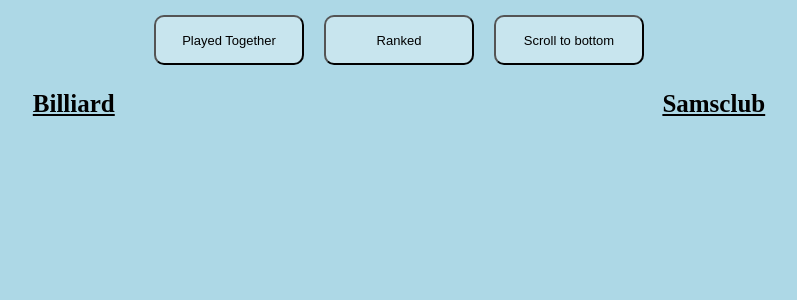
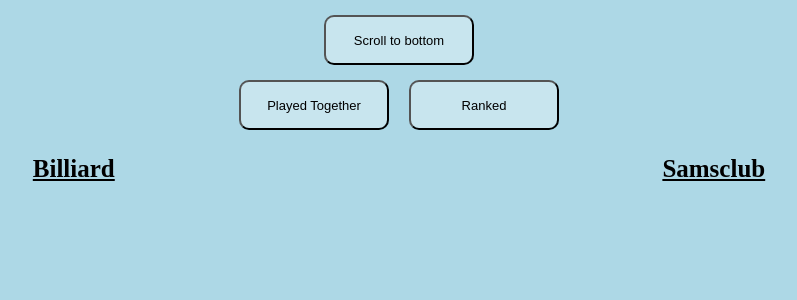
Before and after one commit to joej326/dota2, an Angular app: page / in a window 1280 px wide. Shown: the top 300 px of the page, without its empty margins (241-1038 px from the left). Built offline with nearby package versions, Linux system fonts and the light colour scheme; no server answers.

Commit message:
moved scroll to bottom button by itself

```diff
--- a/src/app/components/main/main.component.html
+++ b/src/app/components/main/main.component.html
@@ -1,8 +1,8 @@
 
+<button (click)="handleScrollToBottom()" class="scroll-to-bottom btn">Scroll to bottom</button>
 <div class="btn-container">
     <button (click)="handleFilterToggle('sameMatch')" class="toggle-btn btn same-match" [class.on]="isSameMatchToggleOn">Played Together</button>
     <button (click)="handleFilterToggle('ranked')" class="toggle-btn btn ranked" [class.on]="isRankedToggleOn">Ranked</button>
-    <button (click)="handleScrollToBottom()" class="btn">Scroll to bottom</button>
   </div>
 
 
--- a/src/app/components/main/main.component.scss
+++ b/src/app/components/main/main.component.scss
@@ -2,6 +2,10 @@
 
 .btn {
     @include button;
+
+    &.scroll-to-bottom {
+        margin: 15px auto 0 auto;
+    }
 
     &.same-match{
         &.on {
@@ -26,7 +30,6 @@
 
 .btn-container {
     display: flex;
-    flex-wrap: wrap-reverse;
     justify-content: center;
     align-items: center;
 }
```
